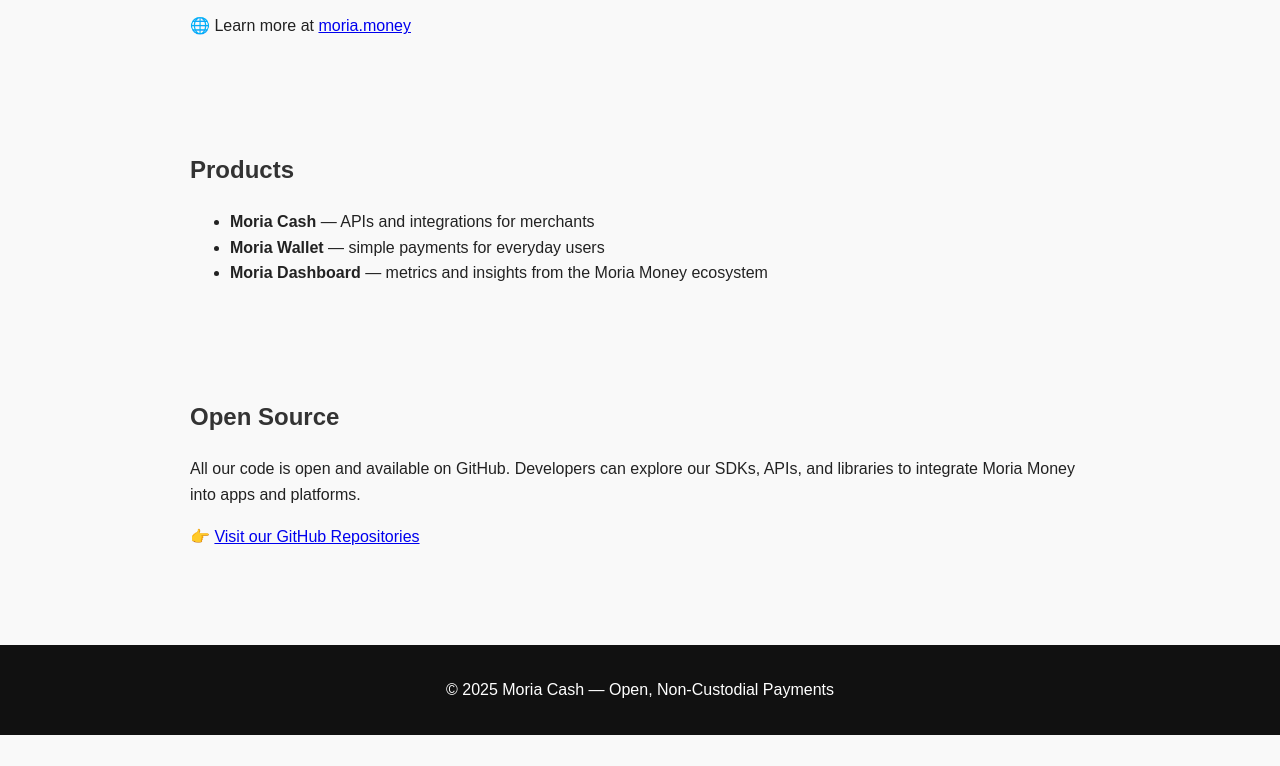
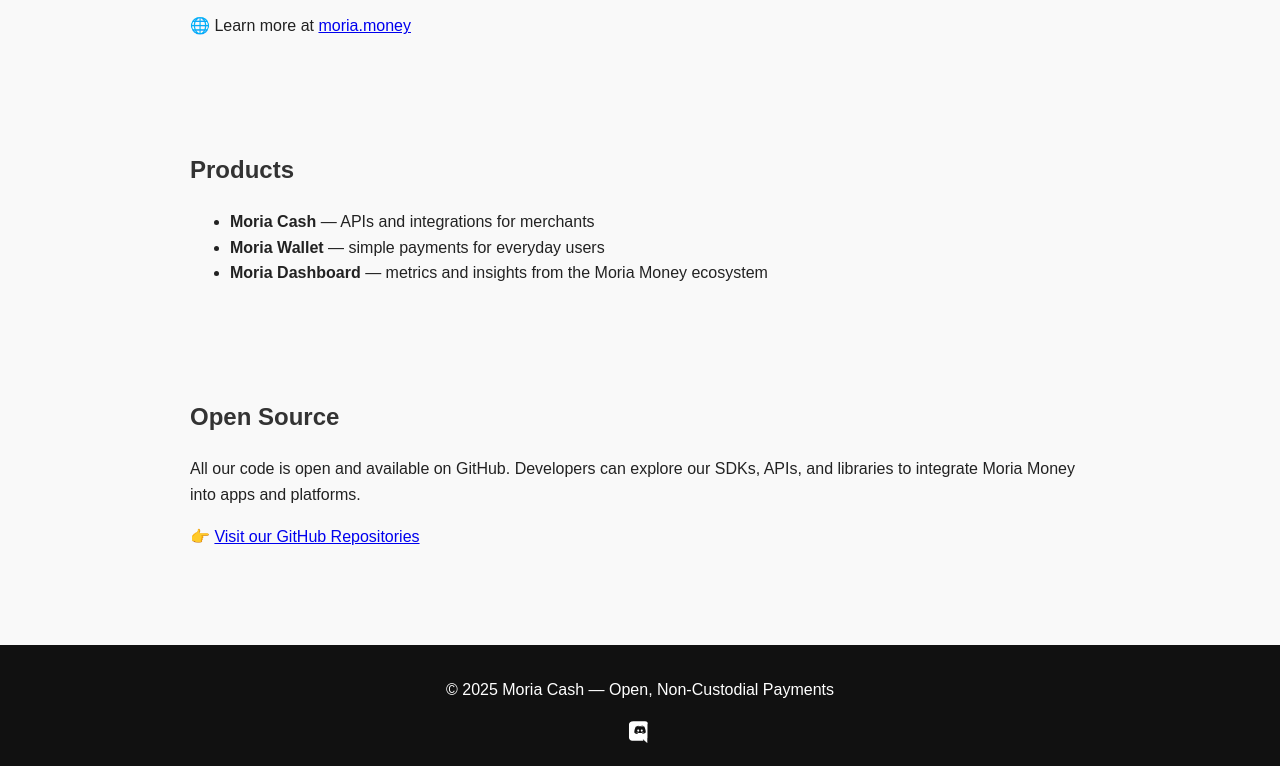
Before and after one commit to moria-cash/www, a plain HTML site: page index.html in a window 1280 px wide. Shown: the part 840-1606 px from the top of the page. Before the commit the page ends 1575 px from the top, so only its background shows below. Drawn offline with Linux system fonts and the light colour scheme.

Commit message:
Add Discord button

```diff
--- a/index.html
+++ b/index.html
@@ -55,20 +55,40 @@
             margin-top: 2rem;
         }
 
+        footer .social {
+            margin-top: 0.5rem;
+        }
+
+        footer .social a {
+            display: inline-flex;
+            align-items: center;
+            text-decoration: none;
+            margin: 0 0.5rem;
+            color: #fff;
+        }
+
+        footer .social svg {
+            width: 24px;
+            height: 24px;
+            fill: #fff;
+            transition: fill 0.3s ease;
+        }
+
+        footer .social a:hover svg {
+            fill: #7289da;
+            /* Discord brand color */
+        }
+
         header img.logo-home {
             width: 180px;
-            /* logo width on desktop */
             height: auto;
-            /* keep aspect ratio */
             display: block;
             margin: 0 auto 1rem;
-            /* center and add spacing */
         }
 
         @media (max-width: 600px) {
             header img.logo-home {
                 width: 120px;
-                /* smaller logo on mobile */
             }
         }
     </style>
@@ -142,6 +162,19 @@
     <!-- Footer -->
     <footer>
         <p>&copy; 2025 Moria Cash — Open, Non-Custodial Payments</p>
+
+        <div class="social">
+            <a href="https://discord.gg/bc3KvZNE" target="_blank" rel="noopener noreferrer"
+                aria-label="Join us on Discord">
+                <!-- Discord SVG Icon -->
+                <svg viewBox="0 0 245 240">
+                    <path
+                        d="M104.4 104.4c-5.7 0-10.2 5-10.2 11.1s4.6 11.1 10.2 11.1c5.7 0 10.2-5 10.2-11.1s-4.5-11.1-10.2-11.1zm36.2 0c-5.7 0-10.2 5-10.2 11.1s4.6 11.1 10.2 11.1c5.7 0 10.2-5 10.2-11.1s-4.5-11.1-10.2-11.1z" />
+                    <path
+                        d="M189.5 20h-134C24.4 20 10 34.4 10 52.9v134.1C10 205.6 24.4 220 42.9 220h113.5l-5.3-18.5 12.7 11.8 12 11.2 21.3 19v-46.4l1.8-7.5h-.1V52.9C208 34.4 193.6 20 175.1 20zm-38.2 130s-3.6-4.3-6.6-8.1c13.1-3.7 18.1-11.8 18.1-11.8-4.1 2.7-8 4.6-11.6 5.9-5 2.1-9.8 3.5-14.5 4.3-9.6 1.8-18.4 1.3-25.9-.1-5.7-1.1-10.6-2.6-14.6-4.3-2.3-.9-4.8-2-7.3-3.4-.3-.2-.5-.3-.8-.5-.2-.1-.3-.2-.4-.3-.1 0-.1 0-.1-.1-2-1.1-3.1-1.8-3.1-1.8s4.8 8 17.4 11.7c-3 3.9-6.7 8.4-6.7 8.4-22.1-.7-30.5-15.1-30.5-15.1 0-32 14.4-57.9 14.4-57.9 14.4-10.7 28.1-10.4 28.1-10.4l1 1.2c-18 5.1-26.3 13.1-26.3 13.1s2.2-1.2 5.9-2.9c10.7-4.7 19.2-6 22.7-6.3.6-.1 1.1-.2 1.7-.2 6.1-.8 13.1-.9 20.2-.2 9.5.8 19.8 3.3 30.2 8.1 0 0-7.9-7.5-24.9-12.6l1.4-1.6s13.7-.3 28.1 10.4c0 0 14.4 25.9 14.4 57.9 0 0-8.5 14.4-30.7 15.1z" />
+                </svg>
+            </a>
+        </div>
     </footer>
 
 </body>
```
